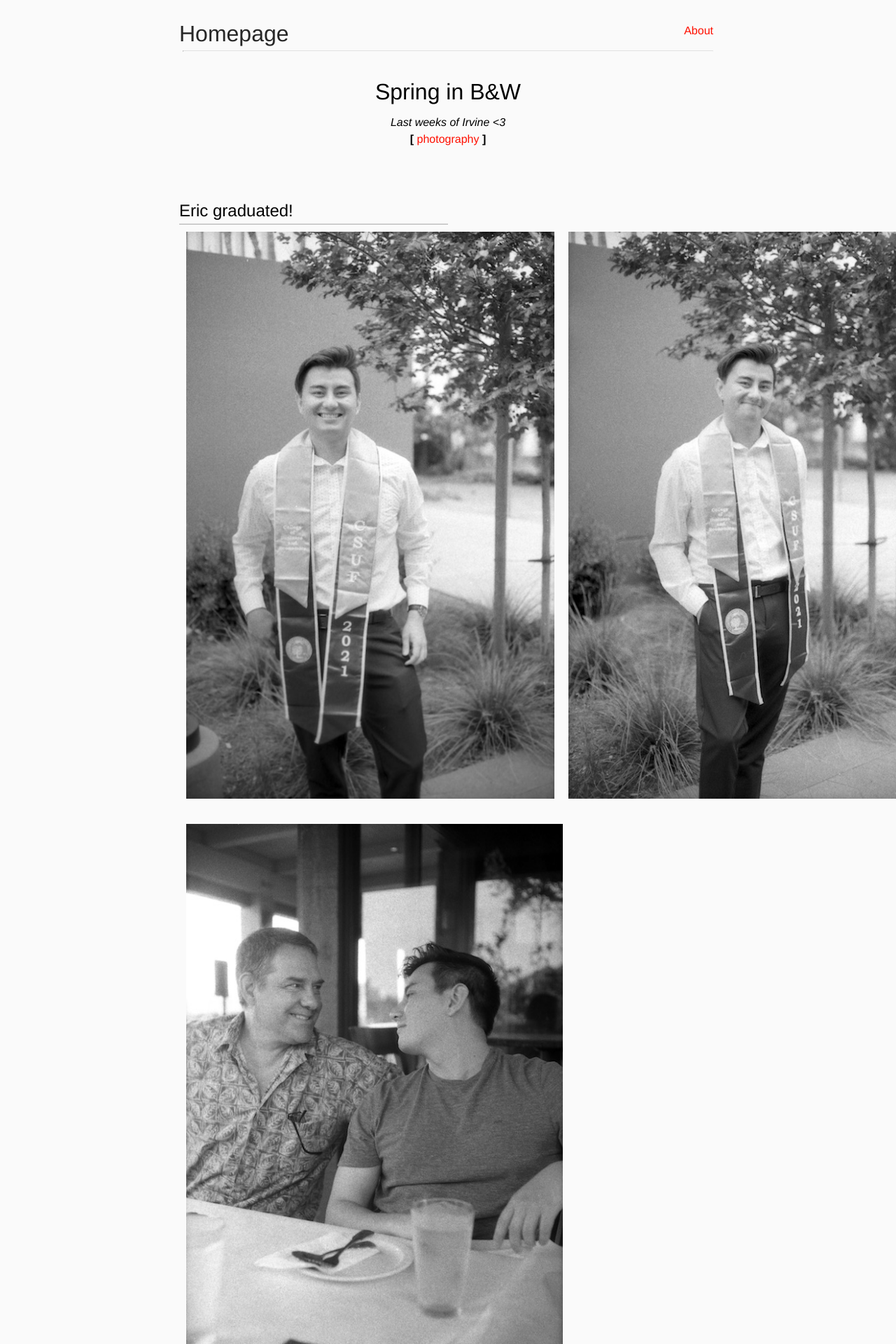
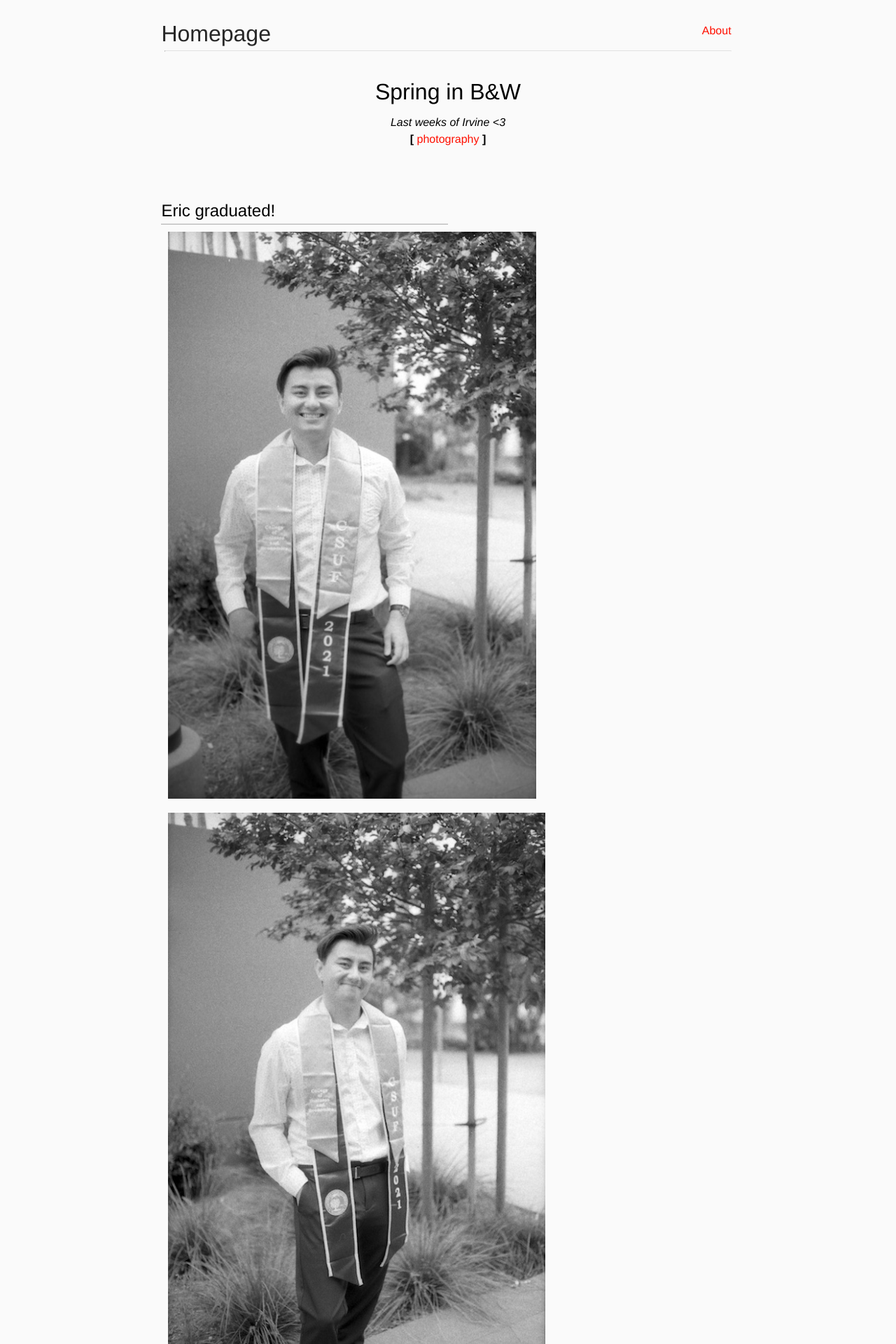
Before and after one commit to qlck/homepage, a Jekyll site: the page built from _posts/2021-06-04-spring-bw.md, in a window 1280 px wide. Shown: the top 1920 px of the page at 70% size. Built offline with Jekyll 4.4.1, drawn with Linux system fonts in a browser that asks for light colours.

Commit message:
Fix wrapping for portrait images

```diff
--- a/css/main.scss
+++ b/css/main.scss
@@ -5,7 +5,7 @@
 
 $accent: #FF0F00;
 
-$max-width: 60vw;
+$max-width: 64vw;
 $med-width: 600px;
 $small-width: 480px;
 
@@ -178,6 +178,7 @@ code {
 //  typography
 
 .content {
+    width: 64vw;
     line-height: 1.5;
     h1, h2, h3, h4 {
         margin-block-start: 2em !important;
@@ -238,12 +239,13 @@ code {
     }
     img {
         text-align: center;
-        margin: 10px 10px 10px 10px;
+        margin: 10px 10px;
         max-width: 60vw;
         max-height: 90vh;
     }
     .portrait-img-group {
       display: flex;
+      flex-wrap: wrap;
     }
 
     .color-red {
```
Also changed, not shown: 1 other file.
